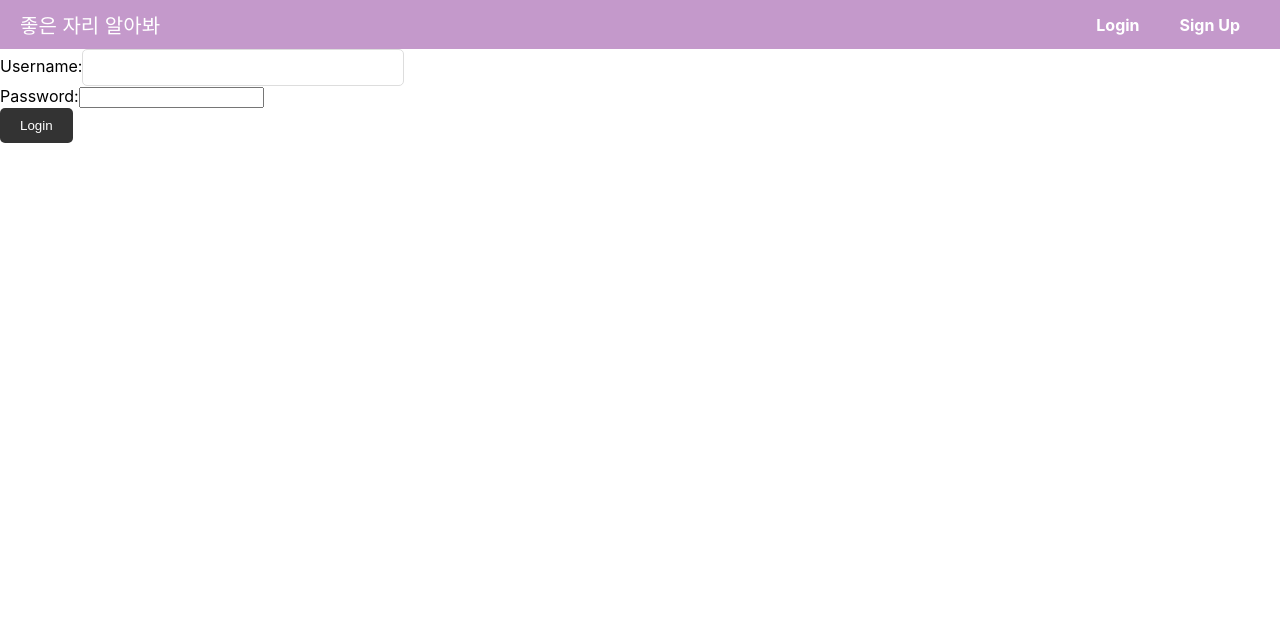
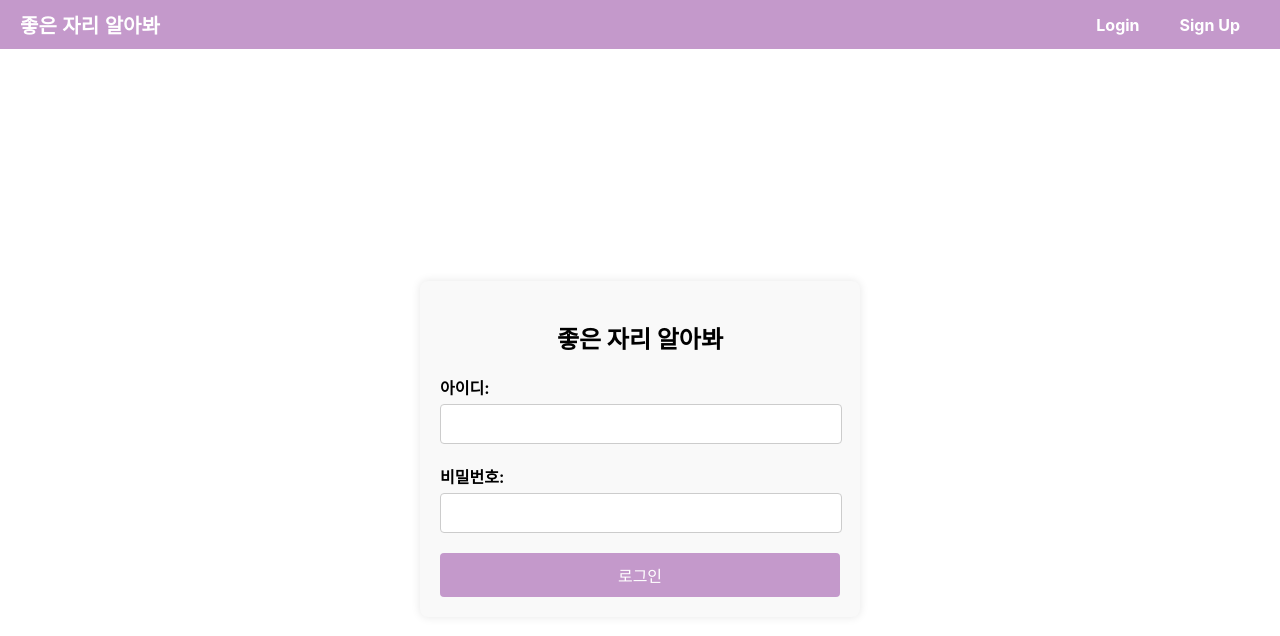
Before and after one commit to seat-reviews-finalpjt/seat-reviews, a React (Create React App) app: page /login in a window 1280 px wide. Shown: the top 636 px of the page. Built offline with nearby package versions, Linux system fonts and the light colour scheme.

Commit message:
fix: 로그인 페이지 css 변경

```diff
--- a/src/App.css
+++ b/src/App.css
@@ -9,6 +9,8 @@
 
 .nav-logo {
   font-size: 20px;
+  font-weight: bold;
+  font-family: 'Arial', sans-serif;
   color: #fff;
   text-decoration: none;
 }
--- /dev/null
+++ b/src/Login.css
@@ -0,0 +1,67 @@
+.login-container {
+    display: flex;
+    justify-content: center;
+    align-items: center;
+    height: 100vh;
+}
+
+.login-form {
+    background-color: #f9f9f9;
+    padding: 20px;
+    border-radius: 8px;
+    box-shadow: 0 0 10px rgba(0, 0, 0, 0.1);
+    max-width: 400px;
+    width: 100%;
+}
+
+.login-form h2 {
+    text-align: center;
+    margin-bottom: 20px;
+}
+
+.form-group {
+    margin-bottom: 20px;
+}
+
+.form-group label {
+    font-weight: bold;
+    display: block;
+    margin-bottom: 5px;
+}
+
+.form-group input[type="text"] {
+    width: calc(100% - 20px);
+    padding: 10px;
+    font-size: 16px;
+    border: 1px solid #ccc;
+    border-radius: 4px;
+}
+
+.form-group input {
+    width: calc(100% - 20px);
+    padding: 10px;
+    font-size: 16px;
+    border: 1px solid #ccc;
+    border-radius: 4px;
+}
+
+.error {
+    color: #ff3333;
+    margin-top: 10px;
+}
+
+.login-btn {
+    width: 100%;
+    padding: 10px;
+    font-size: 16px;
+    background-color: rgb(196, 153, 203);
+    color: #fff;
+    border: none;
+    border-radius: 4px;
+    cursor: pointer;
+    transition: background-color 0.3s;
+}
+
+.login-btn:hover {
+    background-color: rgb(188, 115, 199);
+}
--- a/src/Login.js
+++ b/src/Login.js
@@ -1,6 +1,7 @@
 import React, { useState } from 'react';
 import axios from 'axios';
 import { useNavigate } from 'react-router-dom';
+import './Login.css'; // 스타일링을 위한 CSS 파일
 
 function Login({ setIsLoggedIn, setUsername }) {
     const [username, setUsernameInput] = useState('');
@@ -24,23 +25,26 @@
             navigate('/');
         } catch (error) {
             console.error('Login failed', error);
-            setError('Login failed. Please check your credentials and try again.');
+            setError('아이디 또는 비밀번호를 잘못 입력했습니다.입력하신 내용을 다시 확인해주세요.');
         }
     };
 
     return (
-        <form onSubmit={handleSubmit}>
-            <div>
-                <label>Username:</label>
-                <input type="text" value={username} onChange={(e) => setUsernameInput(e.target.value)} />
-            </div>
-            <div>
-                <label>Password:</label>
-                <input type="password" value={password} onChange={(e) => setPassword(e.target.value)} />
-            </div>
-            {error && <p>{error}</p>}
-            <button type="submit">Login</button>
-        </form>
+        <div className="login-container">
+            <form onSubmit={handleSubmit} className="login-form">
+                <h2>좋은 자리 알아봐</h2>
+                <div className="form-group">
+                    <label>아이디:</label>
+                    <input type="text" value={username} onChange={(e) => setUsernameInput(e.target.value)} />
+                </div>
+                <div className="form-group">
+                    <label>비밀번호:</label>
+                    <input type="password" value={password} onChange={(e) => setPassword(e.target.value)} />
+                </div>
+                {error && <p className="error">{error}</p>}
+                <button type="submit" className="login-btn">로그인</button>
+            </form>
+        </div>
     );
 }
 
```
